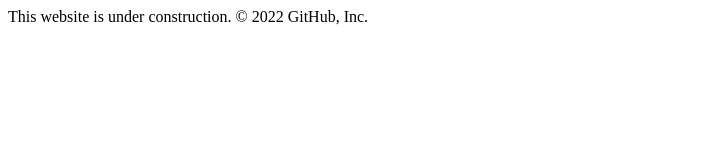
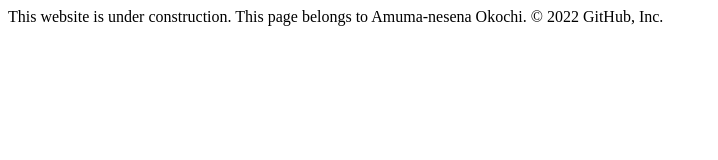
Before and after one commit to awaji-kachi/INmain, a plain HTML site: page index.html in a window 1280 px wide. Shown: the whole page, without its empty margins (0-718 px from the left). Drawn offline with Linux system fonts and the light colour scheme.

Commit message:
Remove comment

```diff
--- a/index.html
+++ b/index.html
@@ -9,7 +9,7 @@
 <body>
     This website is under construction.
 
-    <!-- This page belongs to Amuma-nesena Okochi -->
+    This page belongs to Amuma-nesena Okochi.
 </body>
 </html>
 © 2022 GitHub, Inc.
```
